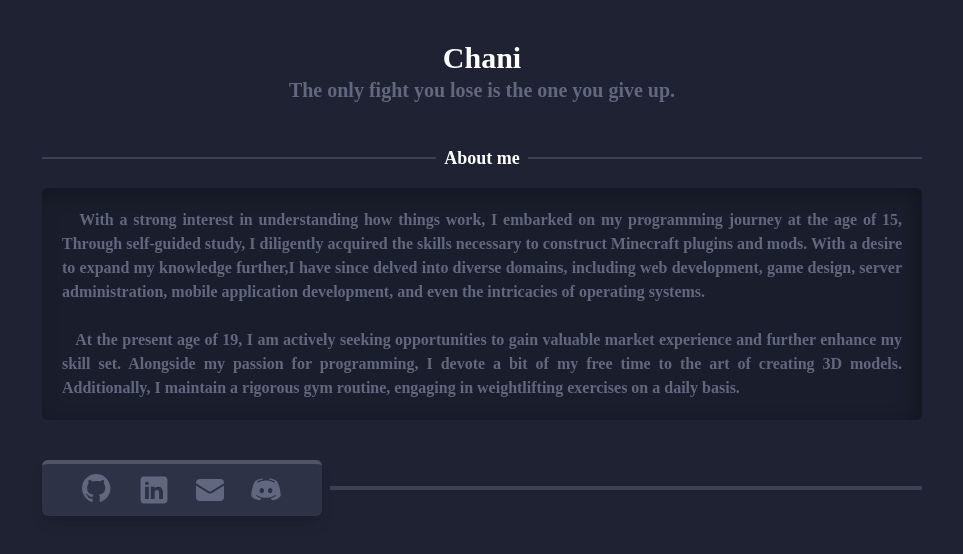
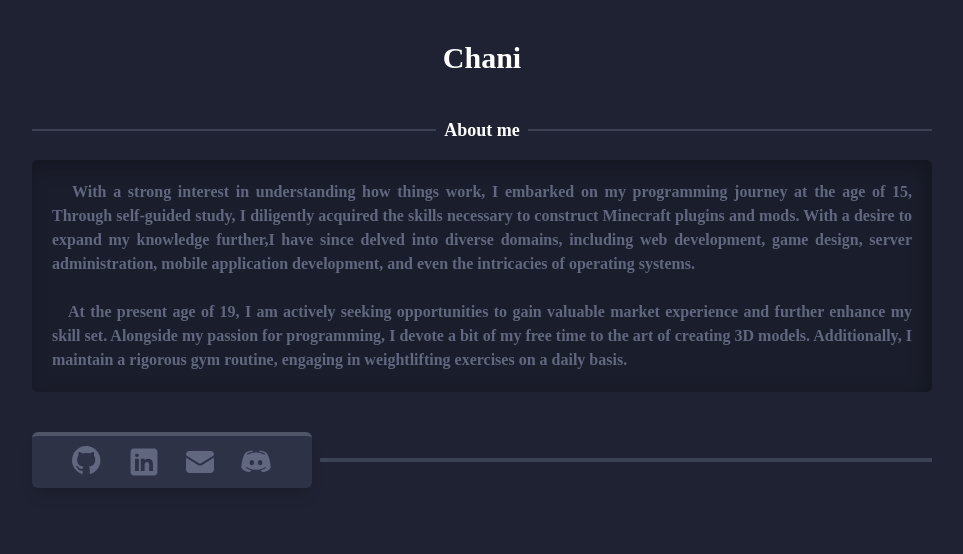
Before and after one commit to 21Chani/profile, a React (Vite) app: page / in a window 1280 px wide. Shown: the top 554 px of the page, without its empty margins (158-1121 px from the left). Built offline with nearby package versions, Linux system fonts and the light colour scheme.

Commit message:
feat: remove subtitle

```diff
--- a/src/App.tsx
+++ b/src/App.tsx
@@ -6,12 +6,9 @@ import { SocialMediaBtn } from './components/SocialMediaBtn'
 
 function App() {
 	return (
-    <div className="h-screen w-full flex flex-col px-[200px]">
-      <div className="flex flex-col mx-auto my-10">
+		<div className="h-screen  flex flex-col w-[900px] mx-auto">
+			<div className="flex flex-col mx-auto my-10 ">
 				<span className="font-extrabold text-3xl mx-auto text-white">Chani</span>
-        <span className="text-xl font-semibold text-gray-100">
-          The only fight you lose is the one you give up.
-        </span>
 			</div>
 			<div className="w-full flex gap-2 items-center">
 				<div className="w-full h-0.5 bg-gray-300"></div>
```
Also changed, not shown: public/global.css (+4 -4 lines). Lines whose indentation alone changed are shown as unchanged.
